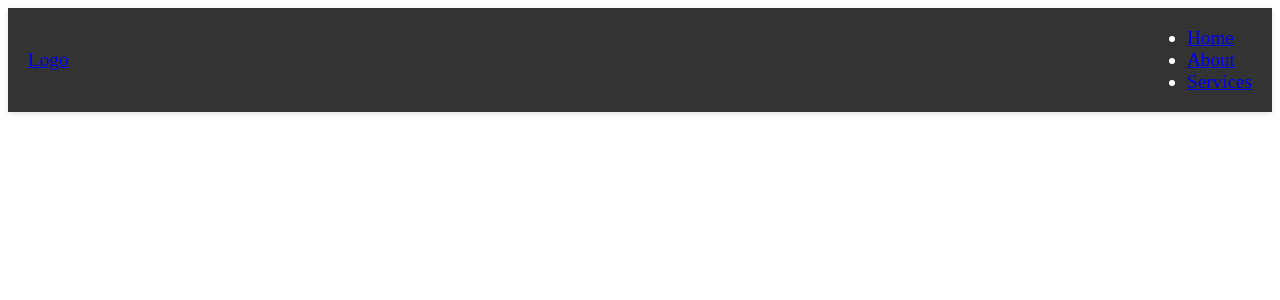
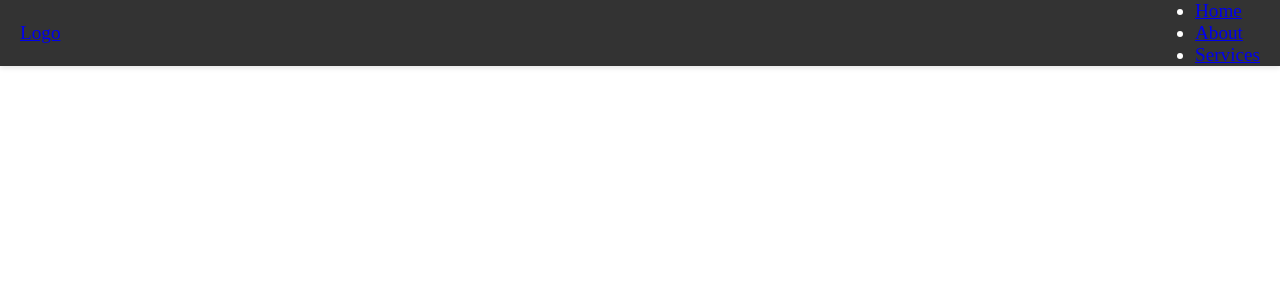
Before and after one commit to ismaFerrari/Proyecto_Electron, a React (Vite) app in the folder src/renderer/: page / in a window 1280 px wide. Shown: the top 300 px of the page. Built offline with nearby package versions, Linux system fonts and the light colour scheme.

Commit message:
Agregue el GlobalStyles

```diff
--- /dev/null
+++ b/src/renderer/src/assets/GlobalStyles.js
@@ -0,0 +1,9 @@
+import { createGlobalStyle } from 'styled-components'
+
+export const GlobalStyles = createGlobalStyle`
+   * {
+    box-sizing: border-box;
+   margin: 0;
+    padding: 0;
+    }
+`
--- a/src/renderer/src/main.jsx
+++ b/src/renderer/src/main.jsx
@@ -1,9 +1,11 @@
 import React from 'react'
 import ReactDOM from 'react-dom/client'
 import { App } from './App'
+import { GlobalStyles } from './assets/GlobalStyles'
 
 ReactDOM.createRoot(document.getElementById('root')).render(
   <React.StrictMode>
+    <GlobalStyles />
     <App />
   </React.StrictMode>
 )
```
